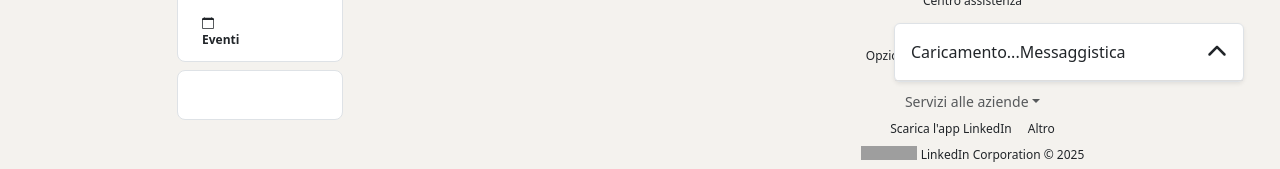
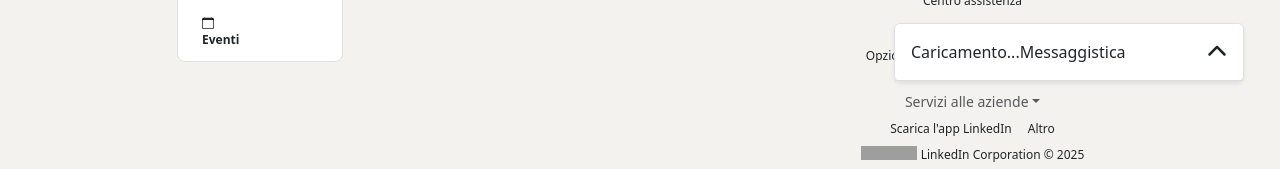
Before and after one commit to DanRusso669/Build-Week-U3, a React (Vite) app: page / in a window 1280 px wide. Shown: the part 717-886 px from the top of the page. Built offline with nearby package versions, Linux system fonts and the light colour scheme; no server answers; grey boxes are pictures that could not be loaded.

Commit message:
STAI CALMO

```diff
--- a/src/components/Home.jsx
+++ b/src/components/Home.jsx
@@ -18,7 +18,6 @@
             <SecondLeftComponent />
             <ThirdLeftComponent />
             <FourthLeftComponent />
-            <Container className="rounded-3 mt-2 bg-white p-4 border fontSize"></Container>
           </Col>
           <Col xs={5}>
             <Container className="rounded-3 mt-2 bg-white p-4 border fontSize">
```
